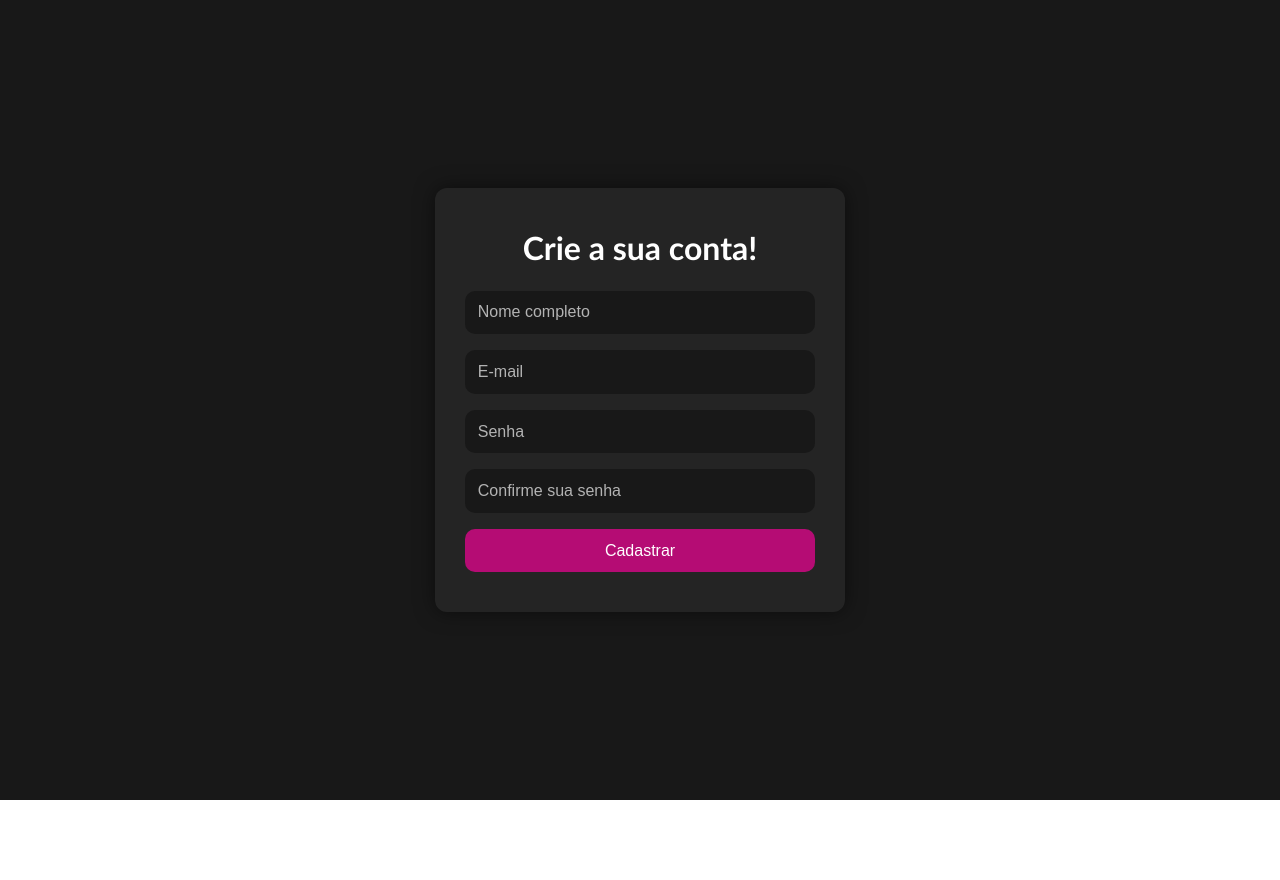
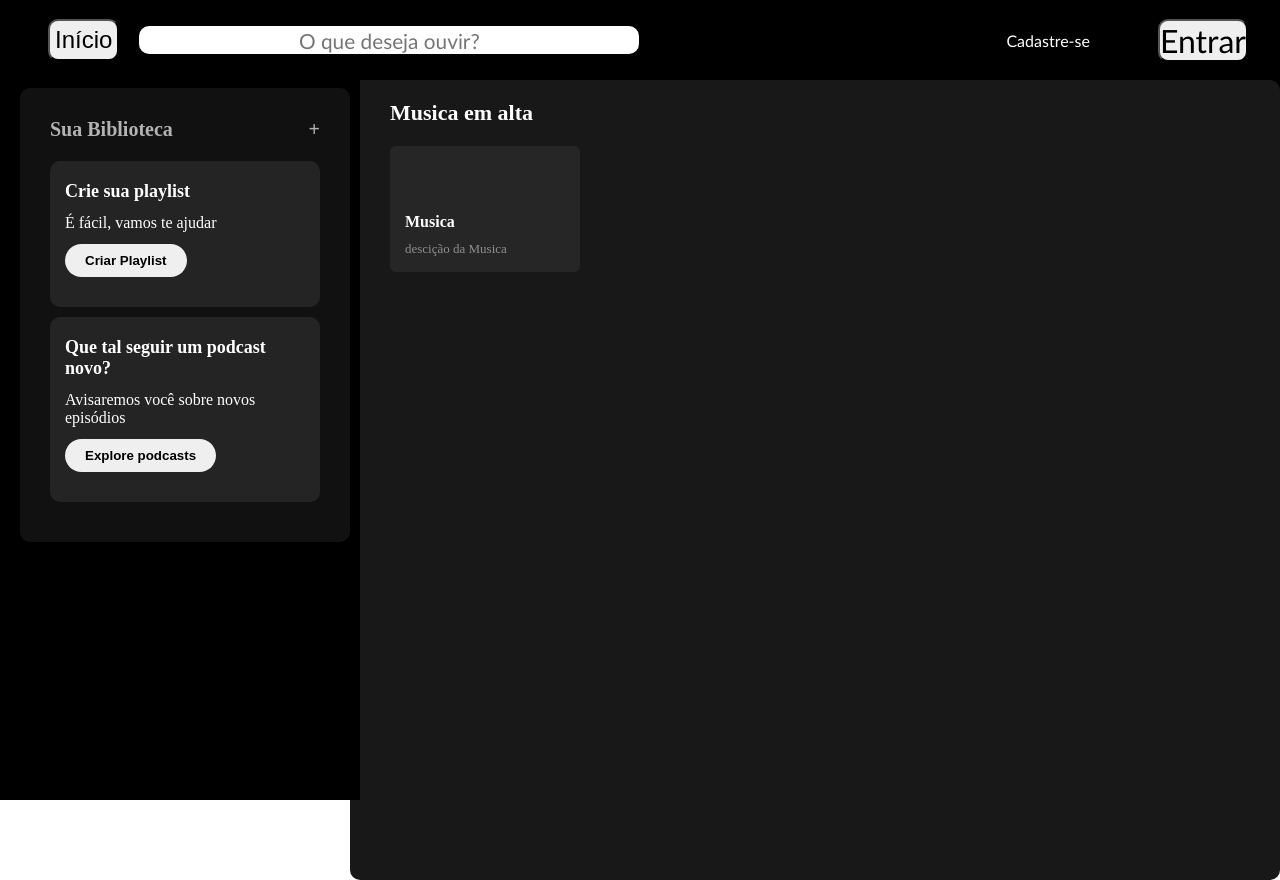
Before and after one commit to SamuelHansen1107/spotifei-frontend-senac, an Angular app: page /home in a window 1280 px wide. Before the commit this address led to /. Before the commit the page ends 800 px from the top, so only its background shows below. Built offline with nearby package versions, Linux system fonts and the light colour scheme.

Commit message:
Ajuste no app.routes.ts

```diff
--- a/src/app/app.component.html
+++ b/src/app/app.component.html
@@ -1 +1 @@
-<app-cadastro></app-cadastro>
+<router-outlet></router-outlet>
--- a/src/app/app.routes.ts
+++ b/src/app/app.routes.ts
@@ -1,3 +1,24 @@
 import { Routes } from '@angular/router';
+import { LoginComponent } from './components/login/login.component';
+import { HomeComponent } from './components/home/home.component';
+import { CadastroComponent } from './components/cadastro/cadastro.component';
 
-export const routes: Routes = [];
+export const routes: Routes = [
+    {
+        path: "login",
+        component: LoginComponent,
+    },
+    {
+        path: "home",
+        component: HomeComponent
+    },
+    {
+        path:"cadastro",
+        component: CadastroComponent
+    },
+    {
+        path: "",
+        redirectTo: "home",
+        pathMatch: "full"
+    }
+];
```
